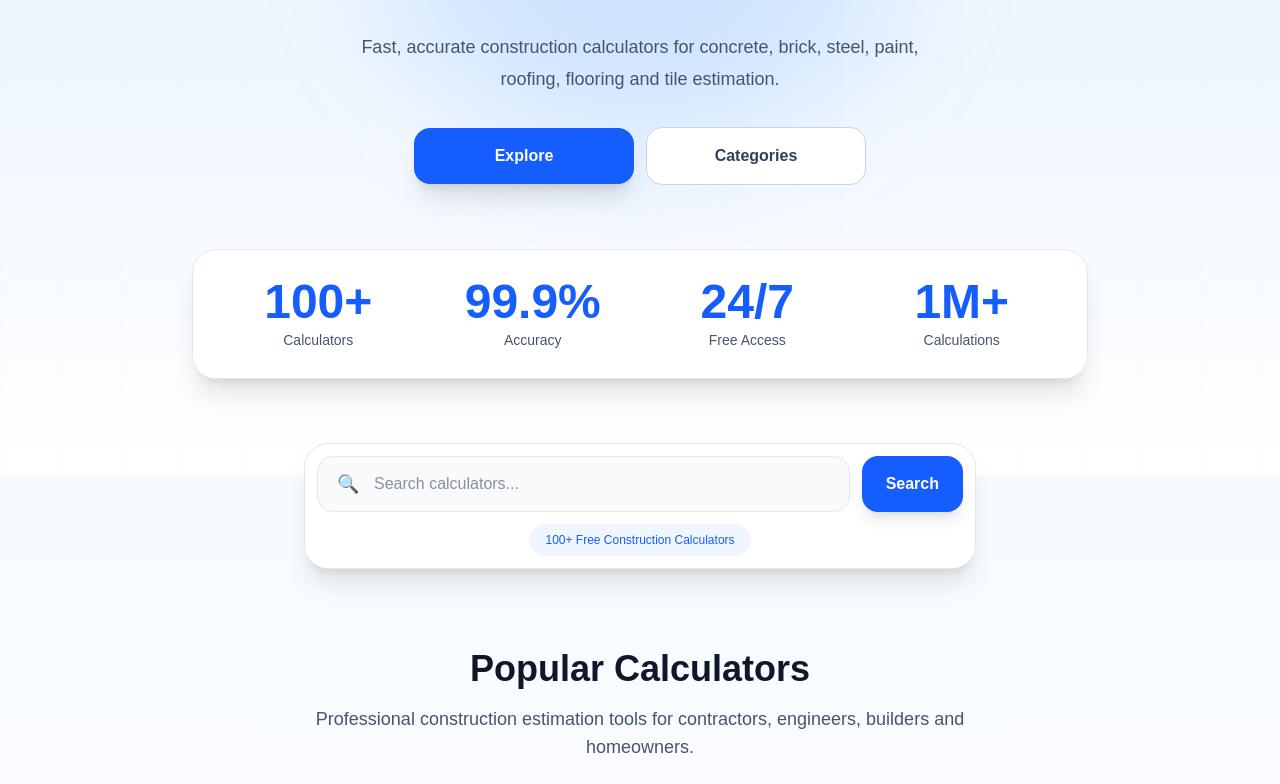
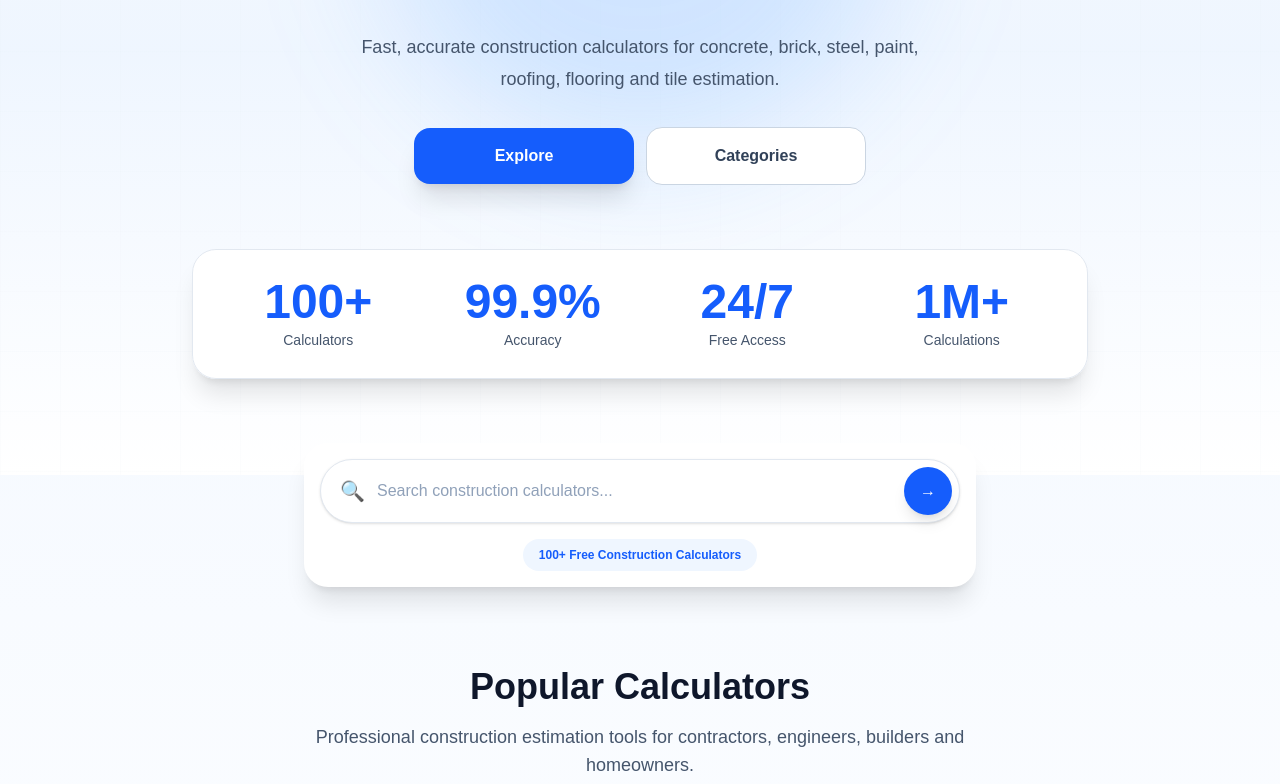
Before and after one commit to km7max-cmd/cornerspan, a Next.js app: page / in a window 1280 px wide. Shown: the part 434-1218 px from the top of the page. Built offline with nearby package versions, Linux system fonts and the light colour scheme.

Commit message:
Refactor SearchBar component layout and styles

```diff
--- a/components/SearchBar.tsx
+++ b/components/SearchBar.tsx
@@ -8,14 +8,12 @@ export default function SearchBar() {
   return (
     <section className="mx-auto -mt-4 w-full max-w-5xl px-5 sm:px-6">
 
-      <div className="rounded-3xl border border-slate-200 bg-white p-3 shadow-xl">
+      <div className="rounded-3xl bg-white p-4 shadow-xl">
 
-        <div className="flex items-center gap-3">
+        <div className="relative">
 
-          {/* Search Input */}
-          <div className="relative flex-1">
-
-            <span className="absolute left-5 top-1/2 -translate-y-1/2 text-lg">
+          {/* Left Icon */}
+          <span className="absolute left-5 top-1/2 -translate-y-1/2 text-xl text-slate-400">
             🔍
           </span>
 
@@ -23,22 +21,22 @@ export default function SearchBar() {
             type="text"
             value={query}
             onChange={(e) => setQuery(e.target.value)}
-              placeholder="Search calculators..."
-              className="h-14 w-full rounded-2xl border border-slate-200 bg-slate-50 pl-14 pr-4 text-base text-slate-800 outline-none transition-all focus:border-blue-500 focus:bg-white focus:ring-4 focus:ring-blue-100"
+            placeholder="Search construction calculators..."
+            className="h-16 w-full rounded-full border border-slate-200 bg-white pl-14 pr-16 text-base text-slate-800 shadow-sm outline-none transition-all duration-300 placeholder:text-slate-400 focus:border-blue-500 focus:ring-4 focus:ring-blue-100"
           />
 
-          </div>
-
-          {/* Button */}
-          <button className="flex h-14 items-center justify-center rounded-2xl bg-blue-600 px-6 font-semibold text-white shadow-lg transition-all duration-300 hover:bg-blue-700">
-            Search
+          {/* Right Search Button */}
+          <button
+            className="absolute right-2 top-1/2 flex h-12 w-12 -translate-y-1/2 items-center justify-center rounded-full bg-blue-600 text-white shadow-lg transition-all duration-300 hover:scale-105 hover:bg-blue-700"
+          >
+            →
           </button>
 
         </div>
-                {/* Bottom Info */}
-        <div className="mt-3 flex items-center justify-center">
+                {/* Bottom Badge */}
+        <div className="mt-4 flex justify-center">
 
-          <span className="rounded-full bg-blue-50 px-4 py-2 text-xs font-medium text-blue-600">
+          <span className="rounded-full bg-blue-50 px-4 py-2 text-xs font-semibold text-blue-600">
             100+ Free Construction Calculators
           </span>
 
```
Lines whose indentation alone changed are shown as unchanged.
